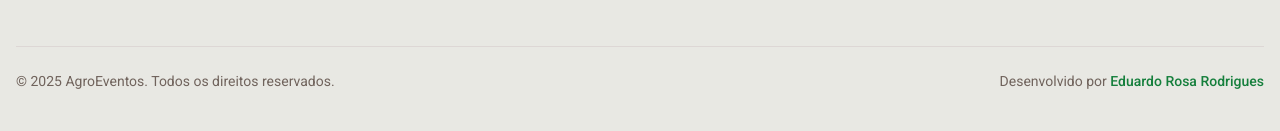
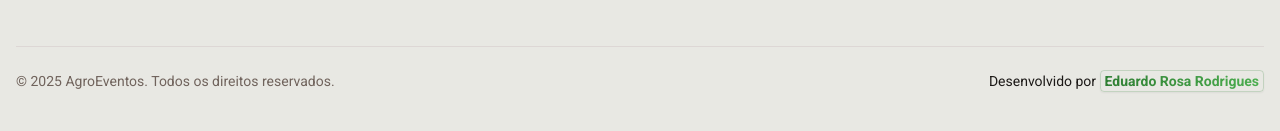
Before and after one commit to ghkfjfbdb/agro2.0, a React (Vite) app: page / in a window 1280 px wide. Shown: the part 3914-4045 px from the top of the page. Built offline with nearby package versions, Linux system fonts and the light colour scheme.

Commit message:
Refactor: Improve creator name styling
Make the creator's name more visually appealing.

```diff
--- a/src/components/Footer.tsx
+++ b/src/components/Footer.tsx
@@ -13,7 +13,7 @@ export function Footer() {
               <Tractor className="h-6 w-6 text-agro-green" />
               <span className="text-lg font-display font-bold">AgroEventos</span>
             </div>
-            <p className="text-muted-foreground text-sm">
+            <p className="text-sm text-muted-foreground">
               Seu portal para eventos e festividades agropecuárias.
               Descubra os principais acontecimentos do setor agrícola.
             </p>
@@ -63,9 +63,14 @@ export function Footer() {
             <p className="text-sm text-muted-foreground text-center md:text-left">
               © {currentYear} AgroEventos. Todos os direitos reservados.
             </p>
-            <p className="text-sm text-muted-foreground text-center md:text-right">
-              Desenvolvido por <span className="font-medium text-primary">Eduardo Rosa Rodrigues</span>
-            </p>
+            <div className="text-center md:text-right">
+              <p className="text-sm">
+                Desenvolvido por{" "}
+                <span className="font-bold bg-gradient-to-r from-agro-green to-agro-green-light bg-clip-text text-transparent hover:scale-105 transition-all px-1 py-0.5 rounded border border-agro-green/20 shadow-sm animate-fade-in">
+                  Eduardo Rosa Rodrigues
+                </span>
+              </p>
+            </div>
           </div>
         </div>
       </div>
```
